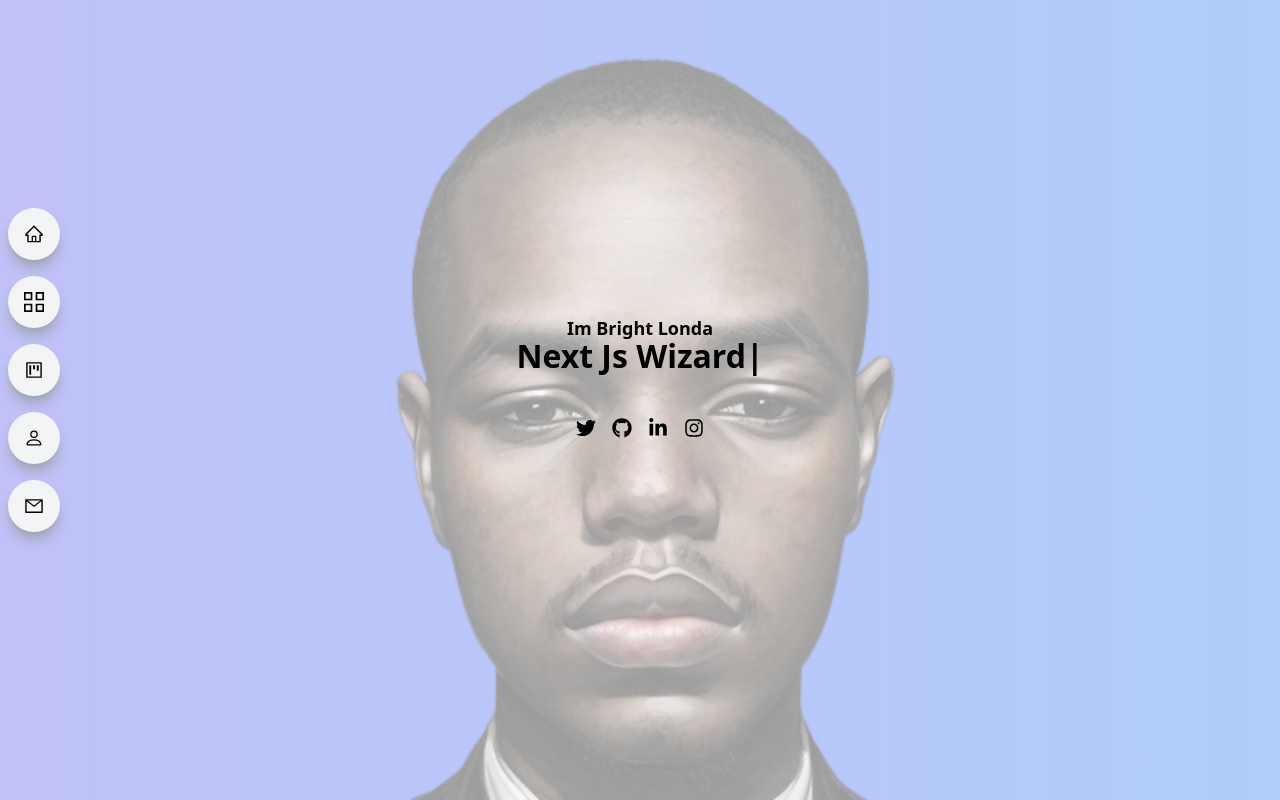
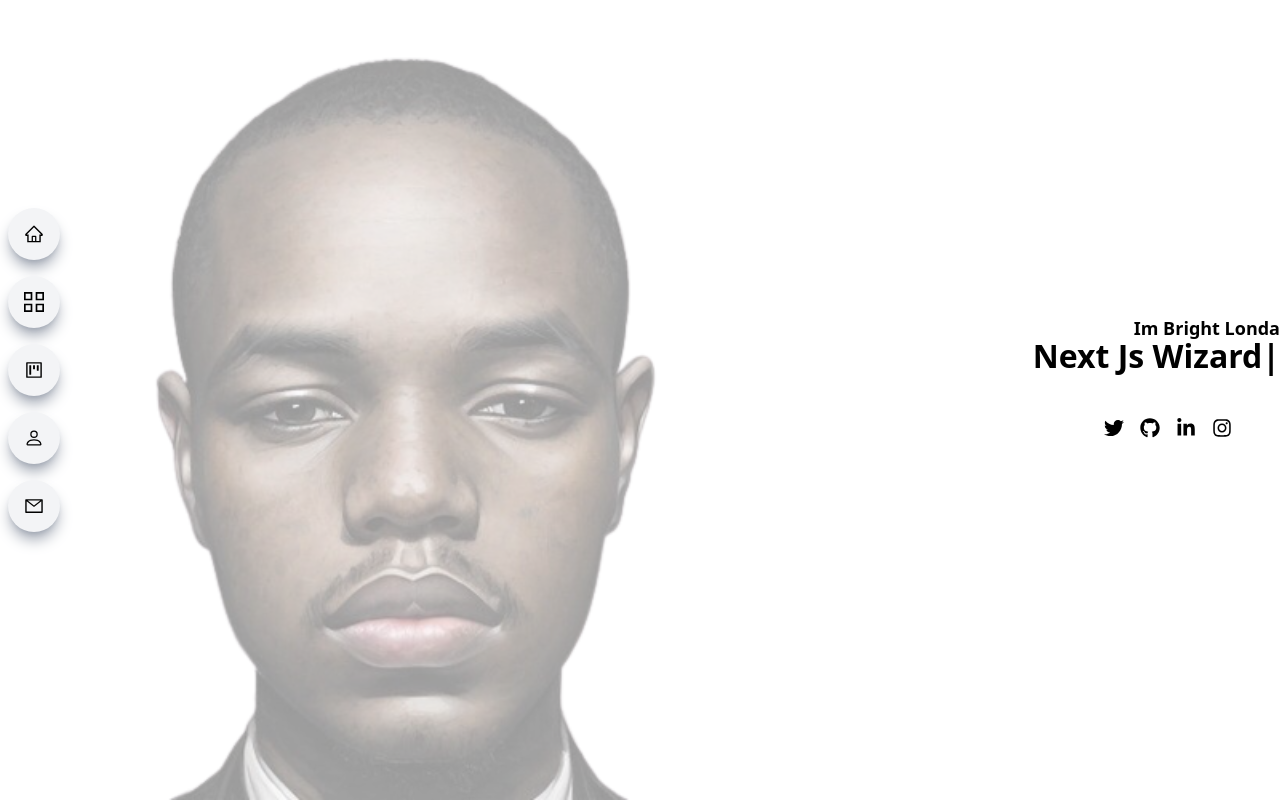
Before and after one commit to cozyCodr/deploy_portfolio, a React (Vite) app: page / in a window 1280 px wide. Built offline with nearby package versions, Linux system fonts and the light colour scheme.

Commit message:
update image positioning

```diff
--- a/src/components/Main.jsx
+++ b/src/components/Main.jsx
@@ -4,10 +4,13 @@
 
 const Main = () => {
   return (
-    <div id="main"className='bg-gradient-to-r from-indigo-500 to-blue-500'>
-        <img className="md:h-screen mx-auto" src="/bg.png" />
+    <div id="main"className=''>
+        <div className="md:h-screen md:mx-auto flex justify-start sm:absolute relative md:left-0 -left-[250px]">
+            <img className="md:h-screen" md:mx-auto src="/bg.png" />
+        </div>
+
         <div className="w-full h-screen absolute top-0 left-0 bg-white/60">
-            <div className='flex flex-col justify-center items-center h-screen'>
+            <div className='flex flex-col justify-center items-end h-screen'>
                 <h1 className="text-lg font-black">Im Bright Londa</h1>
                 <h2 className='text-lg font-black'>
                     <TypeAnimation
```
